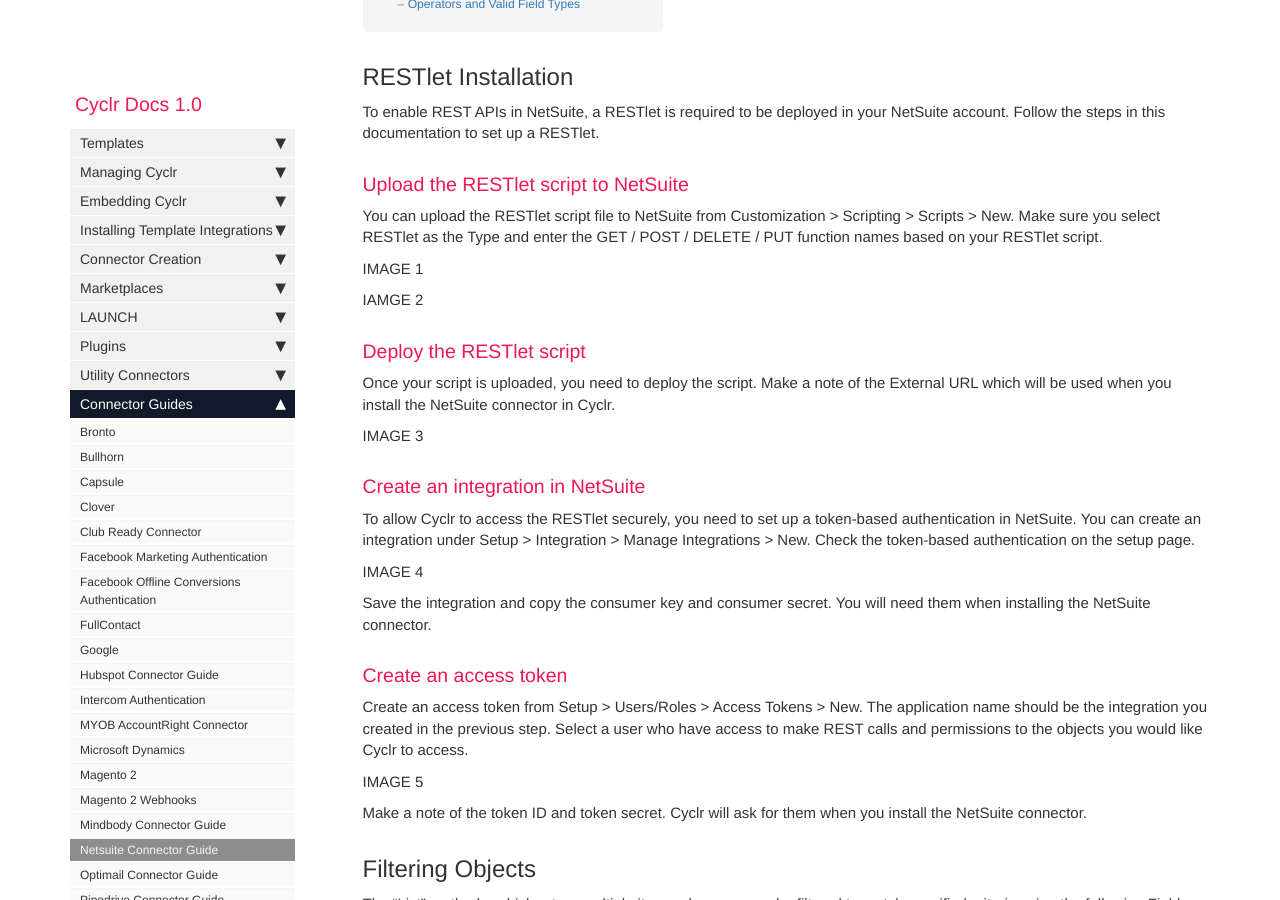
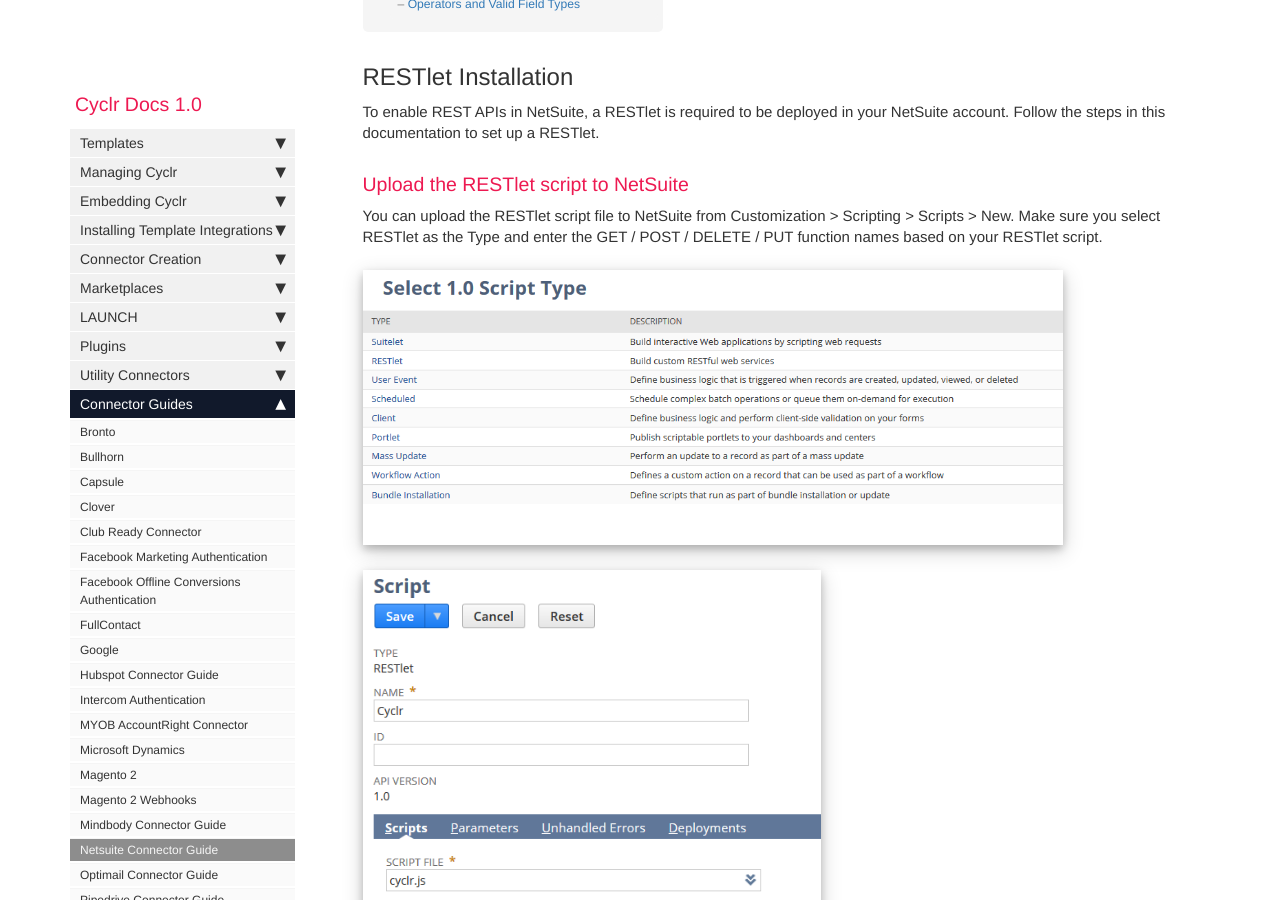
Before and after one commit to sneakysneak/docs, a Jekyll site: the page built from pages/connector-authentication/netsuite.md, in a window 1280 px wide and 900 px high, scrolled down 357 px. Built offline with Jekyll 4.4.1, drawn with Linux system fonts in a browser that asks for light colours; nearby versions of some CDN libraries; comment, search, counter and statistics services are not loaded.

Commit message:
Update netsuite.md

```diff
--- a/pages/connector-authentication/netsuite.md
+++ b/pages/connector-authentication/netsuite.md
@@ -13,21 +13,21 @@ To enable REST APIs in NetSuite, a RESTlet is required to be deployed in your Ne
 
 You can upload the RESTlet script file to NetSuite from Customization > Scripting > Scripts > New. Make sure you select RESTlet as the Type and enter the GET / POST / DELETE / PUT function names based on your RESTlet script.
 
-IMAGE 1
+![Example1](./images/Netsuite_1.png)
 
-IAMGE 2
+![Example2](./images/Netsuite_2.png)
 
 ### Deploy the RESTlet script
 
 Once your script is uploaded, you need to deploy the script. Make a note of the External URL which will be used when you install the NetSuite connector in Cyclr.
 
-IMAGE 3
+![Example3](./images/Netsuite_3.png)
 
 ### Create an integration in NetSuite
 
 To allow Cyclr to access the RESTlet securely, you need to set up a token-based authentication in NetSuite. You can create an integration under Setup > Integration > Manage Integrations > New. Check the token-based authentication on the setup page.
 
-IMAGE 4
+![Example4](./images/Netsuite_4.png)
 
 Save the integration and copy the consumer key and consumer secret. You will need them when installing the NetSuite connector.
 
@@ -35,7 +35,7 @@ Save the integration and copy the consumer key and consumer secret. You will nee
 
 Create an access token from Setup > Users/Roles > Access Tokens > New. The application name should be the integration you created in the previous step. Select a user who have access to make REST calls and permissions to the objects you would like Cyclr to access.
 
-IMAGE 5
+![Example5](./images/Netsuite_5.png)
 
 Make a note of the token ID and token secret. Cyclr will ask for them when you install the NetSuite connector.
 
```
